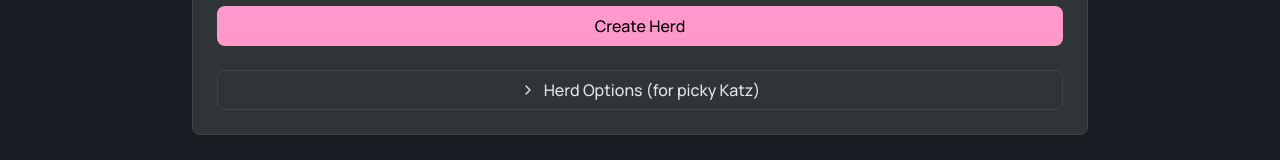
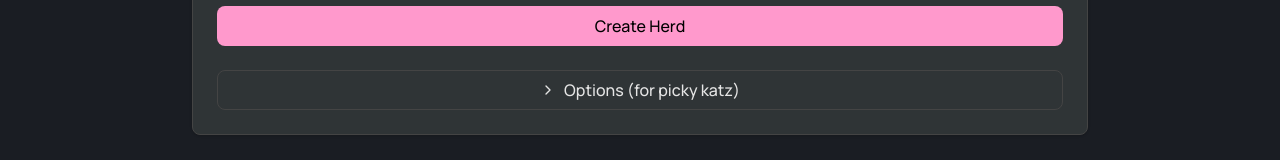
Before and after one commit to BitBrujo/herding, a Next.js app: page /create in a window 1280 px wide. Shown: the part 286-446 px from the top of the page. Built offline with nearby package versions, Linux system fonts and the light colour scheme; no server answers.

Commit message:
Update MeetingCreator.tsx

```diff
--- a/src/components/MeetingCreator.tsx
+++ b/src/components/MeetingCreator.tsx
@@ -194,7 +194,7 @@ export function MeetingCreator({ onMeetingCreated, onCancel }: MeetingCreatorPro
               ) : (
                 <ChevronRight className="h-4 w-4" />
               )}
-              Herd Options (for picky Katz)
+              Options (for picky katz)
             </Button>
           </div>
 
```
